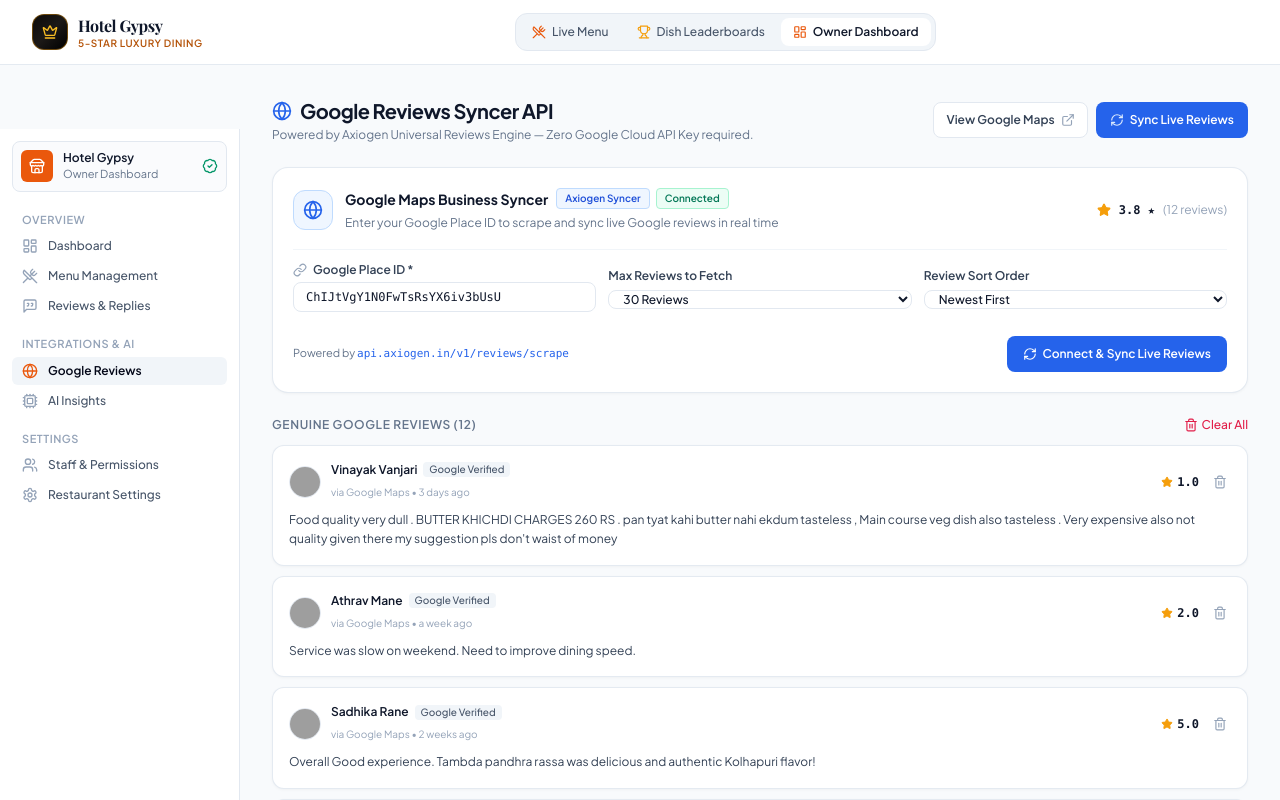
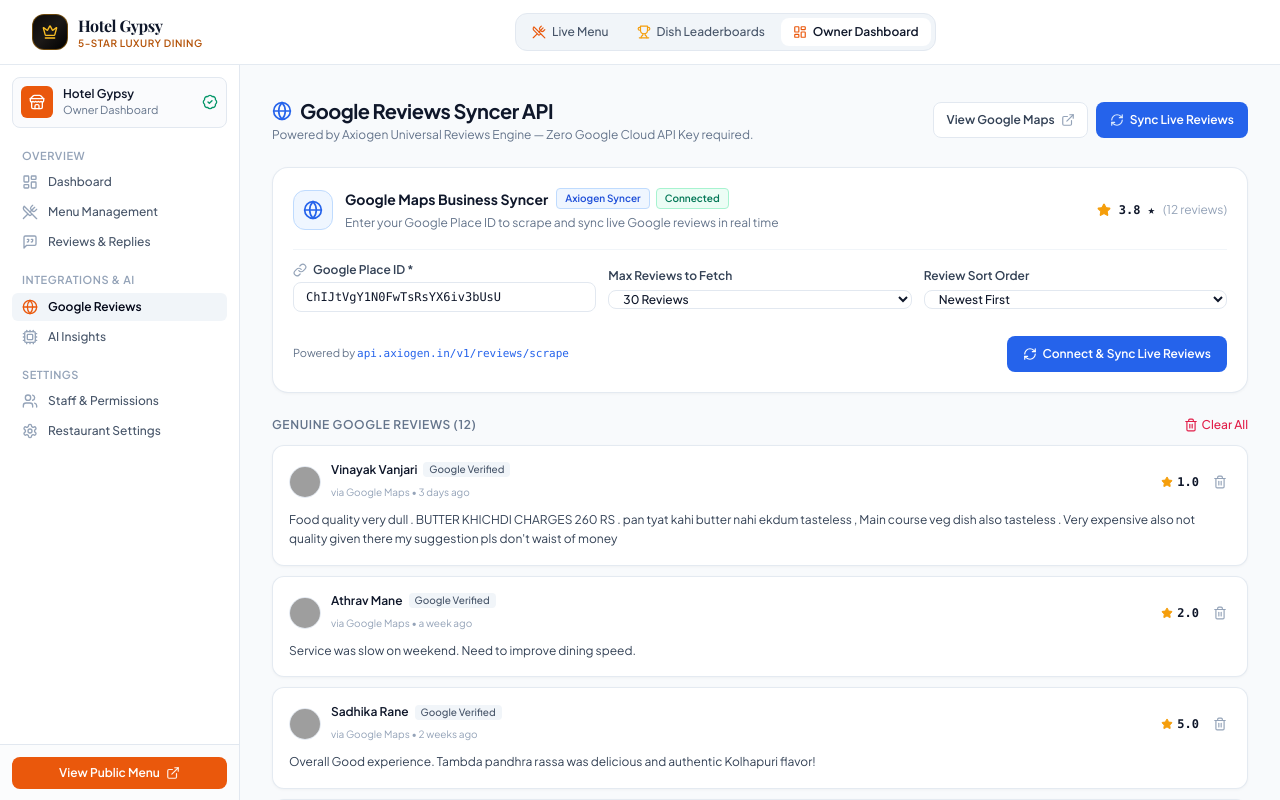
Before and after one commit to axiogenai/menuverse, a Next.js app: page /dashboard/google-reviews in a window 1280 px wide. Shown: the top 800 px of the page. Built offline with nearby package versions, Linux system fonts and the light colour scheme; grey boxes are pictures that could not be loaded.

Commit message:
fix: dashboard layout locked to viewport - sidebar never scrolls, only content scrolls

```diff
--- a/src/app/dashboard/layout.tsx
+++ b/src/app/dashboard/layout.tsx
@@ -7,9 +7,9 @@
   children: React.ReactNode;
 }) {
   return (
-    <div className="flex min-h-screen bg-slate-50 text-slate-900 overflow-x-hidden w-full max-w-full">
+    <div className="flex h-[calc(100vh-4rem)] bg-slate-50 text-slate-900 overflow-hidden w-full">
       <DashboardSidebar />
-      <div className="flex-1 flex flex-col overflow-x-hidden min-w-0 w-full">
+      <div className="flex-1 flex flex-col overflow-y-auto min-w-0 w-full">
         <main className="flex-1 p-3.5 sm:p-6 lg:p-8 max-w-7xl w-full mx-auto space-y-6 min-w-0">
           {children}
         </main>
--- a/src/components/dashboard/Sidebar.tsx
+++ b/src/components/dashboard/Sidebar.tsx
@@ -97,7 +97,7 @@
   const venueName = restaurant?.name || "My Restaurant";
 
   return (
-    <aside className="hidden md:flex w-60 shrink-0 bg-white text-slate-800 border-r border-slate-200 flex-col justify-between sticky top-16 h-[calc(100vh-4rem)]">
+    <aside className="hidden md:flex w-60 shrink-0 bg-white text-slate-800 border-r border-slate-200 flex-col justify-between h-full">
       {/* Scrollable Nav Area */}
       <div className="p-3 space-y-4 overflow-y-auto flex-1">
         {/* Workspace Selector */}
```
